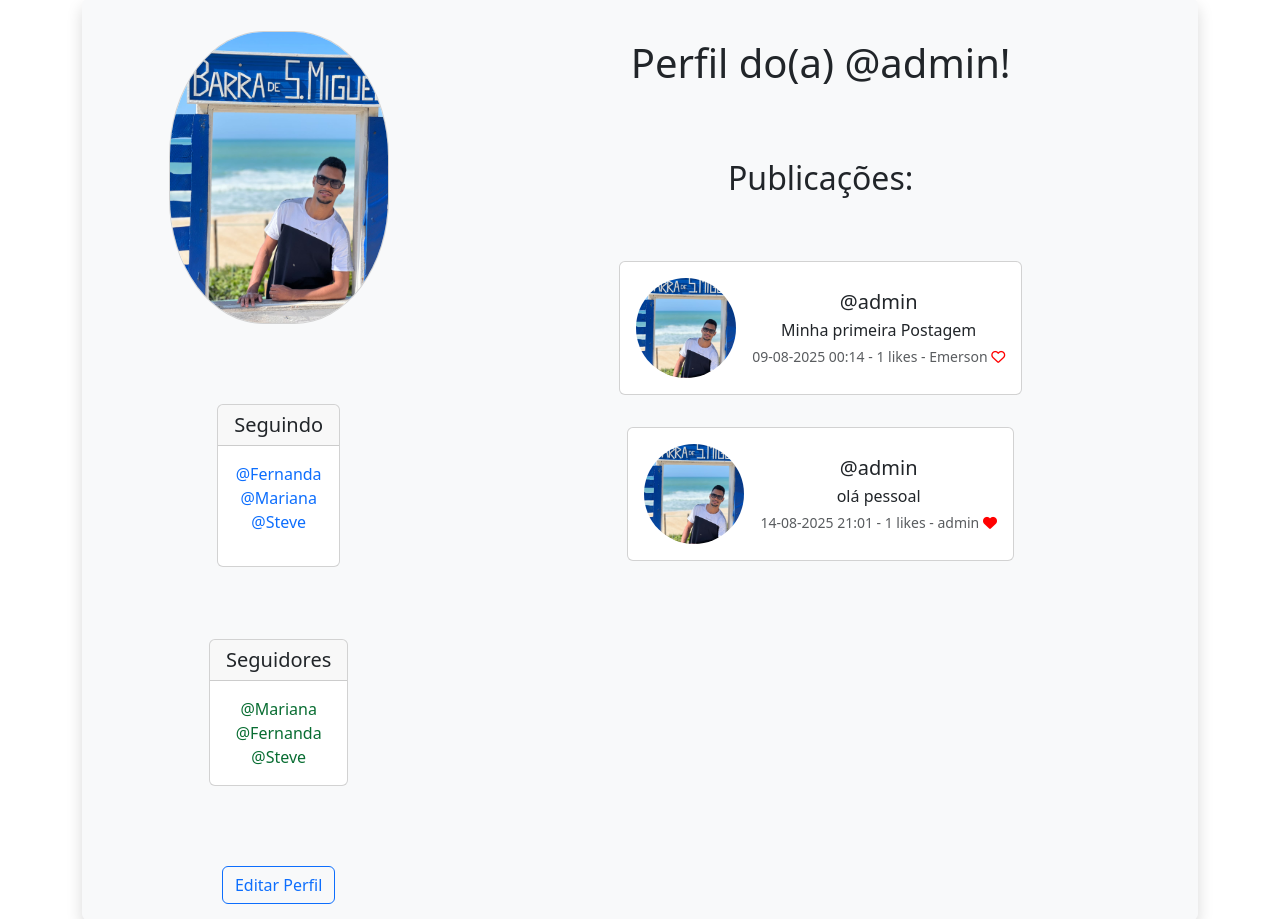
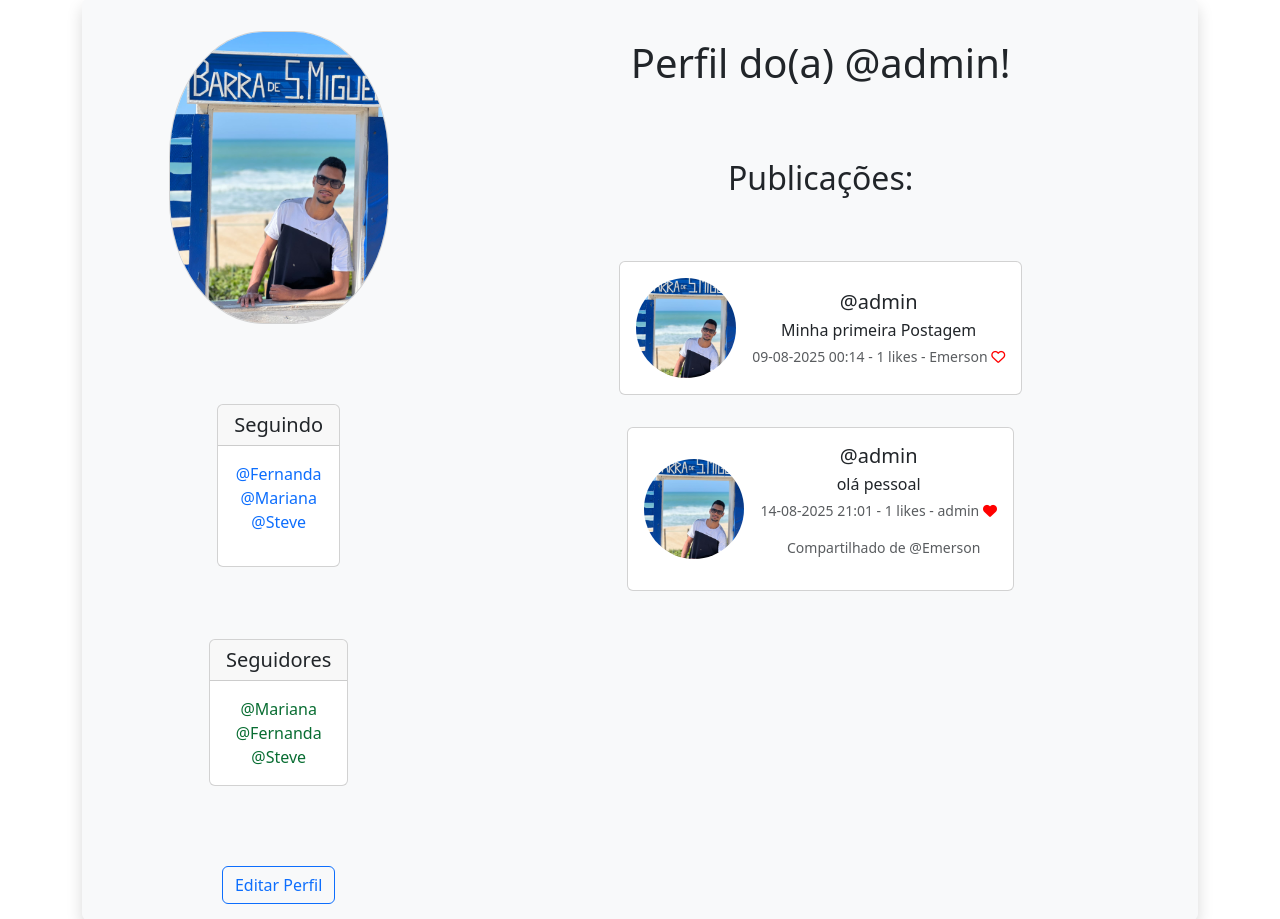
Before and after one commit to emersonTSsantos/Projeto_Arq_Twitter, a Django app: page /profile/1 in a window 1280 px wide. Shown: the part 143-1062 px from the top of the page. Run offline with Django 5.2, Linux system fonts and the light colour scheme; a user stored in the database is signed in; data comes from the database, SQL or seed files in the repository; both versions use the stored data as it was after the commit.

```diff
--- a/social/musker/templates/profile.html
+++ b/social/musker/templates/profile.html
@@ -118,6 +118,10 @@
                                         </a>
                                     {% endif %}
 
+                                    {% if meep.shared_from %}
+                                        <div style="margin-left: 10px;" class="text-muted">Compartilhado de @{{ meep.shared_from.user.username }}</div>
+                                    {% endif %}
+
                                 </small>
                             </p>
                         </div>
```
Also changed, not shown: social/db.sqlite3.
